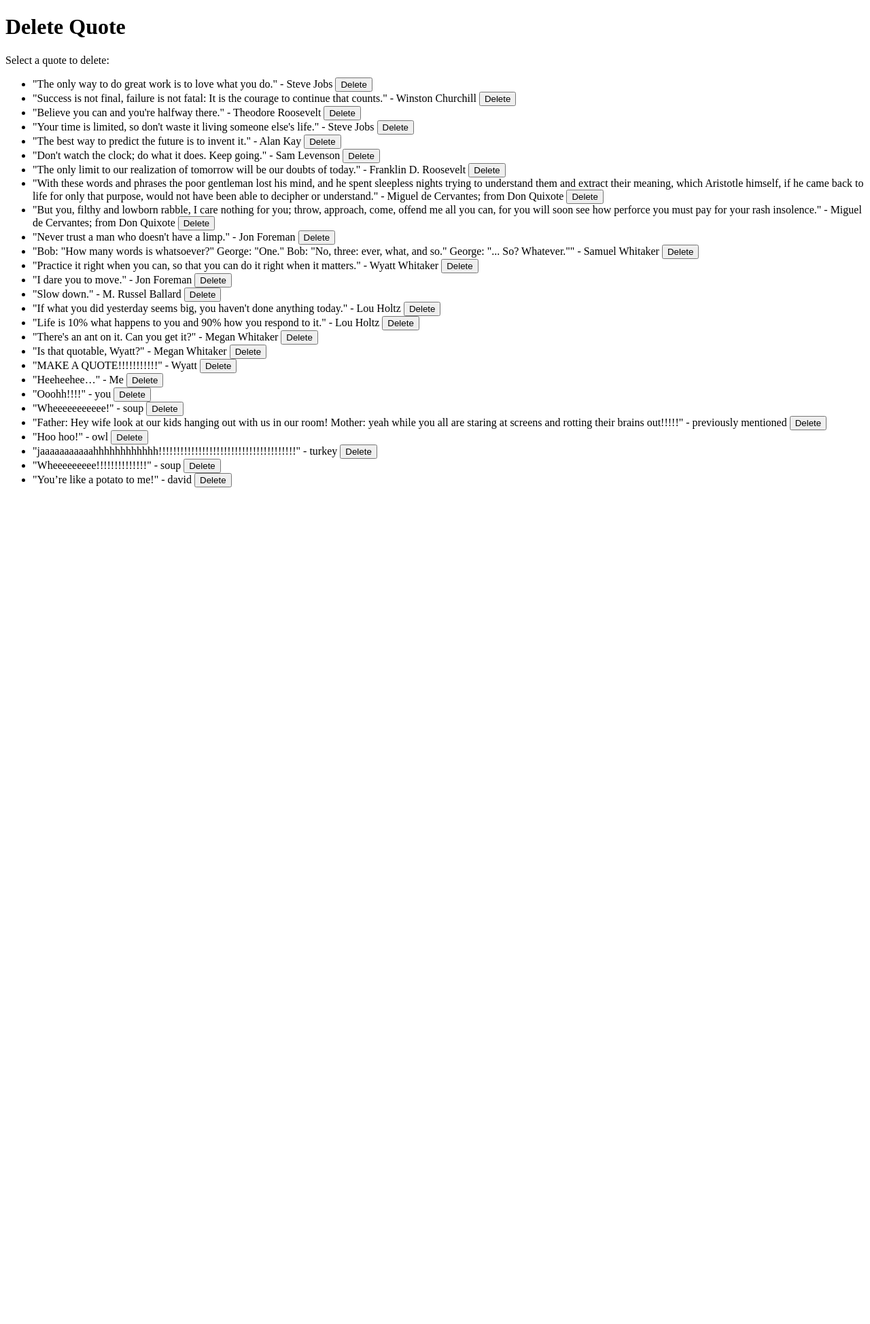
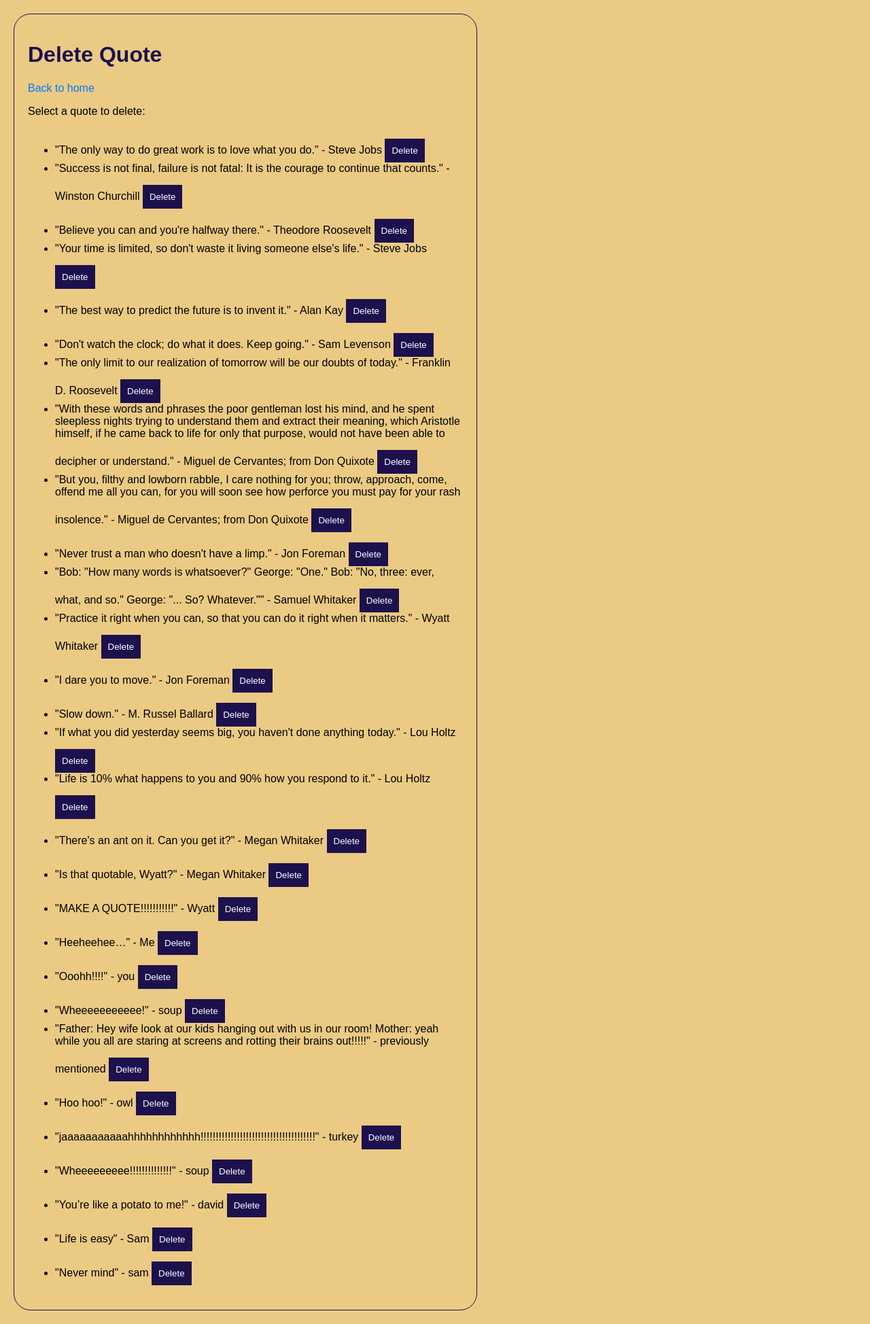
Before and after one commit to WyattW0W/QuoteBase, a Flask app: page /delete-quote-template in a window 1280 px wide. Shown: the whole page at 68% size. Before the commit the page ends 717 px from the top, so only its background shows below. Run offline with Flask 3, Linux system fonts and the light colour scheme.

Commit message:
a bit more troubleshooting for the delete quote function

```diff
--- a/server.py
+++ b/server.py
@@ -40,15 +40,28 @@
 
 @app.route("/delete-quote", methods=["POST"])
 def delete_quote():
-    quote_to_delete = request.get_json().get("text")
-    if quote_to_delete:
-        global quotes
-        quotes = [quote for quote in quotes if quote["text"] != quote_to_delete]
-        with open("quotes.json", "w") as f:
-            json.dump(quotes, f)
-        return jsonify({"message": "Quote deleted successfully!"}), 200
-    else:
-        return "Quote text cannot be empty", 400
+    global quotes
+
+    quote_data = request.get_json(silent=True) or {}
+    quote_to_delete = quote_data.get("text")
+    author_to_delete = quote_data.get("author")
+
+    if not quote_to_delete or not author_to_delete:
+        return jsonify({"error": "Quote text and author cannot be empty"}), 400
+
+    remaining_quotes = [
+        quote for quote in quotes
+        if quote.get("text") != quote_to_delete
+        or quote.get("author") != author_to_delete
+    ]
+
+    if len(remaining_quotes) == len(quotes):
+        return jsonify({"error": "Quote not found"}), 404
+
+    quotes = remaining_quotes
+    with open("quotes.json", "w") as f:
+        json.dump(quotes, f)
+    return jsonify({"message": "Quote deleted successfully!"}), 200
 
 if __name__ == "__main__":
     app.run(host="0.0.0.0", port=5000)
--- a/templates/delete-quote.html
+++ b/templates/delete-quote.html
@@ -1,12 +1,63 @@
 <!DOCTYPE HTML>
 <html lang="en">
     <head>
+        <title>QuoteBase - Delete Quotes</title>
         <meta charset="UTF-8">
         <meta name="viewport" content="width=device-width, initial-scale=1.0">
-        <title>Delete Quote</title>
+        <meta name="description" content="A simple quote database web application.">
+        <meta name="keywords" content="quotes, database, web application">
+        <meta name="author" content="Wyatt Whitaker">
+        <style>
+            body {
+                font-family: Arial, sans-serif;
+                margin: 20px;
+                background-color: #ebca84;
+                border:#1c114d 1px solid;
+                border-radius: 25px;
+                padding: 20px;
+                width: 50%;
+            }
+            h1 {
+                color: #1c114d;
+            }
+            form {
+                display: flex;
+                flex-direction: column;
+                max-width: 400px;
+            }
+            label {
+                margin-top: 10px;
+            }
+            textarea, input {
+                margin-top: 5px;
+                padding: 8px;
+                font-size: 14px;
+            }
+            button {
+                margin-top: 15px;
+                padding: 10px;
+                background-color: #1c114d;
+                color: white;
+                border: none;
+                cursor: pointer;
+            }
+            button:hover {
+                background-color: #3a2a7a;
+            }
+            a {
+                display: block;
+                margin-top: 20px;
+                text-decoration: none;
+                color: #007BFF;
+            }
+            a:hover {
+                text-decoration: underline;
+            }
+        </style>
     </head>
     <body>
         <h1>Delete Quote</h1>
+        <p><a href="/">Back to home</a></p>
         <p>Select a quote to delete:</p>
         <ul>
             {% for quote in quotes %}
@@ -40,7 +91,8 @@
                         method: 'POST',
                         body: JSON.stringify(quote),
                         headers: {
-                            "Content-Type": "application/json"
+                            "Content-Type": "application/json",
+                            "Accept": "application/json"
                         }
                     }).then(response => {
                         if (response.ok) {
```
Also changed, not shown: quotes.json (+1 -1 lines).
